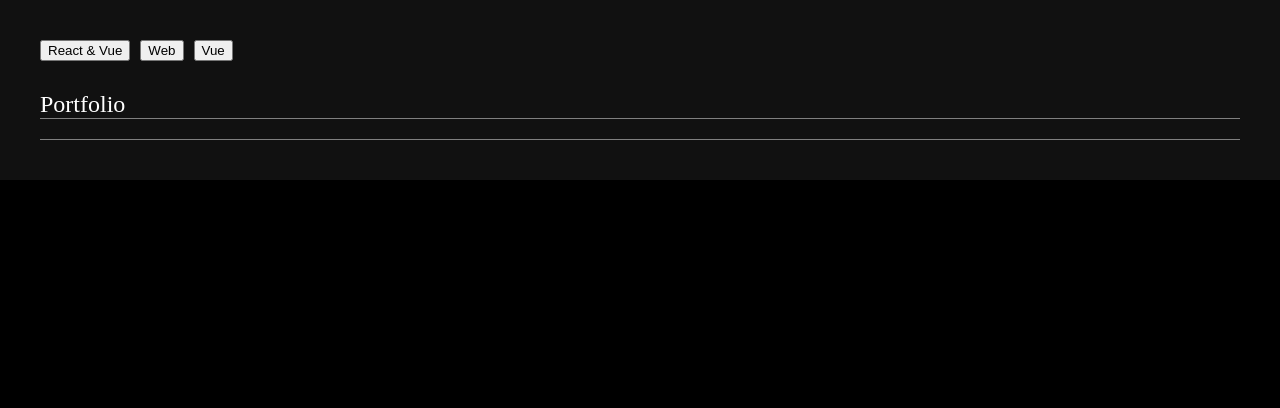
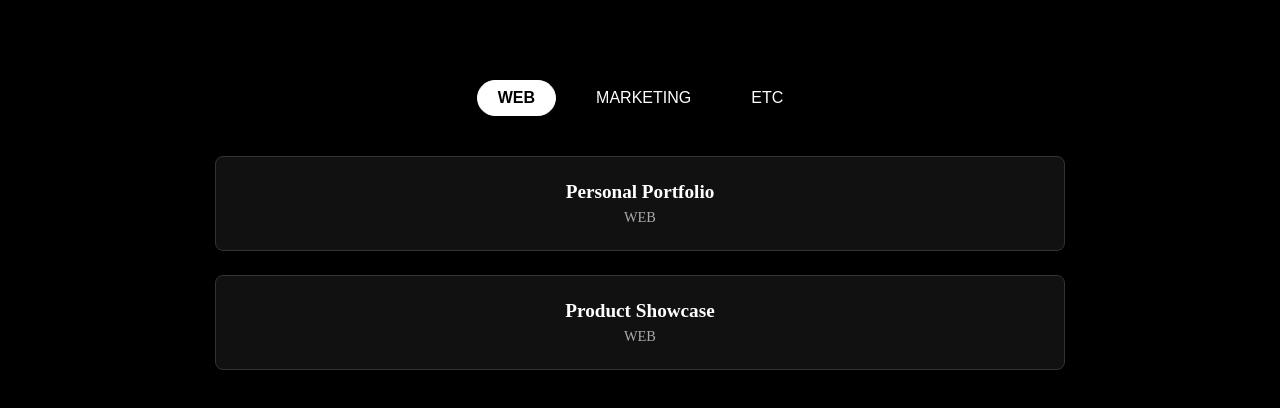
Before and after one commit to kaouo/kayoung-portfolio, a React (Create React App) app: page /projects in a window 1280 px wide. Shown: the top 408 px of the page. Built offline with nearby package versions, Linux system fonts and the light colour scheme.

Commit message:
[style] 프로젝트 탭 및 카드 기본 스타일 구현

```diff
--- a/src/pages/ProjectsPage.jsx
+++ b/src/pages/ProjectsPage.jsx
@@ -1,26 +1,48 @@
 import { useState } from "react";
+import styles from "./ProjectsPage.module.css";
+
+const projectData = [
+  { id: 1, title: "Personal Portfolio", category: "WEB" },
+
+  { id: 2, title: "Marketing Landing Page", category: "MARKETING" },
+  { id: 3, title: "Infographic Design", category: "ETC" },
+
+  { id: 4, title: "Product Showcase", category: "WEB" },
+];
+
+const categories = ["WEB", "MARKETING", "ETC"];
 
 function ProjectsPage() {
-  const [category, setCategory] = useState("react");
+  const [selectedCategory, setSelectedCategory] = useState("WEB");
 
-  const projects = {
-    react: ["Portfolio", ""],
-    web: ["", ""],
-    vue: [""],
-  };
+  const filteredProjects = projectData.filter(
+    (project) => project.category === selectedCategory
+  );
 
   return (
-    <div style={styles.wrapper}>
-      <div style={styles.menu}>
-        <button onClick={() => setCategory("react")}>React & Vue</button>
-        <button onClick={() => setCategory("web")}>Web</button>
-        <button onClick={() => setCategory("vue")}>Vue</button>
+    <div className={styles.page}>
+      <div className={styles.tabs}>
+        {categories.map((cat) => (
+          <button
+            key={cat}
+            className={`${styles.tab} ${
+              selectedCategory === cat ? styles.active : ""
+            }`}
+            onClick={() => setSelectedCategory(cat)}
+          >
+            {cat}
+          </button>
+        ))}
       </div>
 
-      <div style={styles.projectList}>
-        {projects[category].map((title, index) => (
-          <div key={index} style={styles.project}>
-            {title}
+      <div className={styles.projects}>
+        {filteredProjects.map((project) => (
+          <div
+            key={project.id}
+            className={`${styles.project} ${styles.projectEnter}`}
+          >
+            <h3>{project.title}</h3>
+            <p>{project.category}</p>
           </div>
         ))}
       </div>
@@ -28,11 +50,4 @@ function ProjectsPage() {
   );
 }
 
-const styles = {
-  wrapper: { padding: "40px", color: "#fff", backgroundColor: "#111" },
-  menu: { display: "flex", gap: "10px", marginBottom: "30px" },
-  projectList: { display: "grid", gap: "20px" },
-  project: { fontSize: "1.5rem", borderBottom: "1px solid gray" },
-};
-
 export default ProjectsPage;
--- /dev/null
+++ b/src/pages/ProjectsPage.module.css
@@ -0,0 +1,107 @@
+.page {
+  display: flex;
+  flex-direction: column;
+  align-items: center;
+  padding: 80px 20px 40px;
+  min-height: 100vh;
+  text-align: center;
+}
+
+.tabs {
+  display: flex;
+  gap: 20px;
+  margin-bottom: 40px;
+  justify-content: center;
+  flex-wrap: wrap;
+}
+
+.tab {
+  background: none;
+  border: none;
+  color: #fff;
+  font-size: 1rem;
+  font-weight: 500;
+  padding: 8px 20px;
+  border-radius: 20px;
+  cursor: pointer;
+  transition: all 0.3s ease;
+}
+
+.tab:hover {
+  opacity: 0.7;
+}
+
+.active {
+  background-color: #fff;
+  color: #000;
+  font-weight: bold;
+  border: 1.5px solid #fff;
+}
+
+.projects {
+  display: flex;
+  flex-direction: column;
+  gap: 24px;
+  align-items: center;
+  width: 100%;
+  max-width: 800px;
+}
+
+.project {
+  background-color: #111;
+  border: 1px solid #333;
+  border-radius: 8px;
+  padding: 24px;
+  width: 100%;
+  color: #fff;
+  box-shadow: 0 2px 6px rgba(0, 0, 0, 0.3);
+  transition: transform 0.3s ease;
+}
+
+.project:hover {
+  transform: translateY(-4px) scale(1.02);
+}
+
+.project h3 {
+  margin: 0 0 6px;
+  font-size: 1.2rem;
+  font-weight: 600;
+}
+
+.project p {
+  margin: 0;
+  font-size: 0.9rem;
+  color: #aaa;
+}
+
+.projectEnter {
+  opacity: 0;
+  transform: translateY(20px);
+  animation: fadeInUp 0.5s ease forwards;
+}
+
+@keyframes fadeInUp {
+  to {
+    opacity: 1;
+    transform: translateY(0);
+  }
+}
+
+@media (max-width: 768px) {
+  .page {
+    padding: 60px 16px;
+  }
+
+  .tab {
+    font-size: 0.85rem;
+    padding: 6px 14px;
+  }
+
+  .project h3 {
+    font-size: 1rem;
+  }
+
+  .project p {
+    font-size: 0.85rem;
+  }
+}
```
